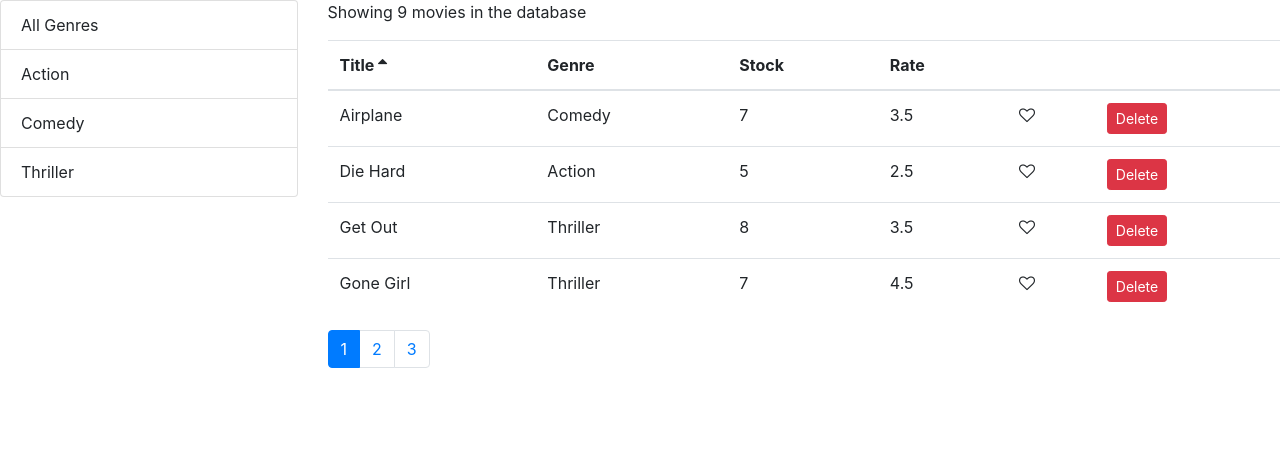
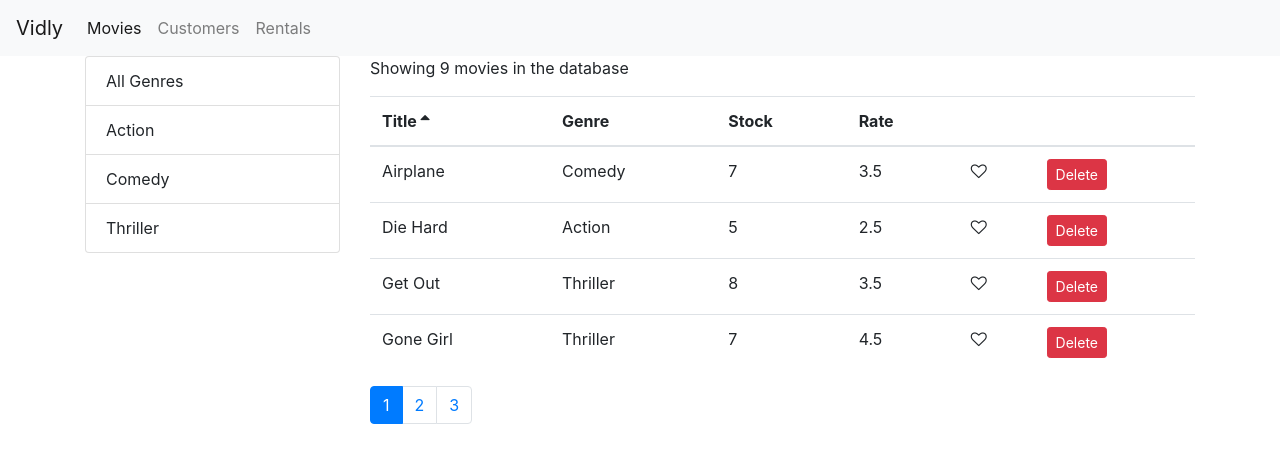
Before and after one commit to jatinshashoo/vidly, a React (Create React App) app: page /movies in a window 1280 px wide. Shown: the top 462 px of the page. Built offline with nearby package versions, Linux system fonts and the light colour scheme.

Commit message:
Committed till - Adding the NavBar - CWM

```diff
--- a/src/App.js
+++ b/src/App.js
@@ -1,14 +1,18 @@
 import React, { Component } from "react";
-import "./App.css";
+import { Route, Redirect, Switch } from "react-router-dom";
 import Movies from "./components/movies";
-import { Route, Redirect, Switch } from "react-router-dom";
 import Customers from "./components/customers";
 import Rentals from "./components/rentals";
 import NotFound from "./components/notFound";
+import NavBar from "./components/navBar";
+import "./App.css";
 
 class App extends Component {
   render() {
     return (
+      <React.Fragment>
+        <NavBar />
+        <main className="container">
           <Switch>
             <Route path="/movies" component={Movies}></Route>
             <Route path="/customers" component={Customers}></Route>
@@ -17,6 +21,8 @@
             <Redirect from="/" exact to="/movies"></Redirect>
             <Redirect to="/not-found"></Redirect>
           </Switch>
+        </main>
+      </React.Fragment>
     );
   }
 }
--- /dev/null
+++ b/src/components/navBar.jsx
@@ -0,0 +1,43 @@
+import React, { Component } from "react";
+import { Link, NavLink } from "react-router-dom";
+const NavBar = () => {
+  return (
+    <nav className="navbar navbar-expand-lg navbar-light bg-light">
+      <Link className="navbar-brand" to="/">
+        Vidly
+      </Link>
+      <button
+        className="navbar-toggler"
+        type="button"
+        data-toggle="collapse"
+        data-target="#navbarSupportedContent"
+        aria-controls="navbarSupportedContent"
+        aria-expanded="false"
+        aria-label="Toggle navigation"
+      >
+        <span className="navbar-toggler-icon"></span>
+      </button>
+      <div className="collapse navbar-collapse" id="navbarSupportedContent">
+        <ul className="navbar-nav mr-auto">
+          <li className="nav-item">
+            <NavLink className="nav-link" to="/movies">
+              Movies <span className="sr-only">(current)</span>
+            </NavLink>
+          </li>
+          <li className="nav-item">
+            <NavLink className="nav-link" to="/customers">
+              Customers
+            </NavLink>
+          </li>
+          <li className="nav-item">
+            <NavLink className="nav-link" to="/rentals">
+              Rentals
+            </NavLink>
+          </li>
+        </ul>
+      </div>
+    </nav>
+  );
+};
+
+export default NavBar;
```
Lines whose indentation alone changed are shown as unchanged.
